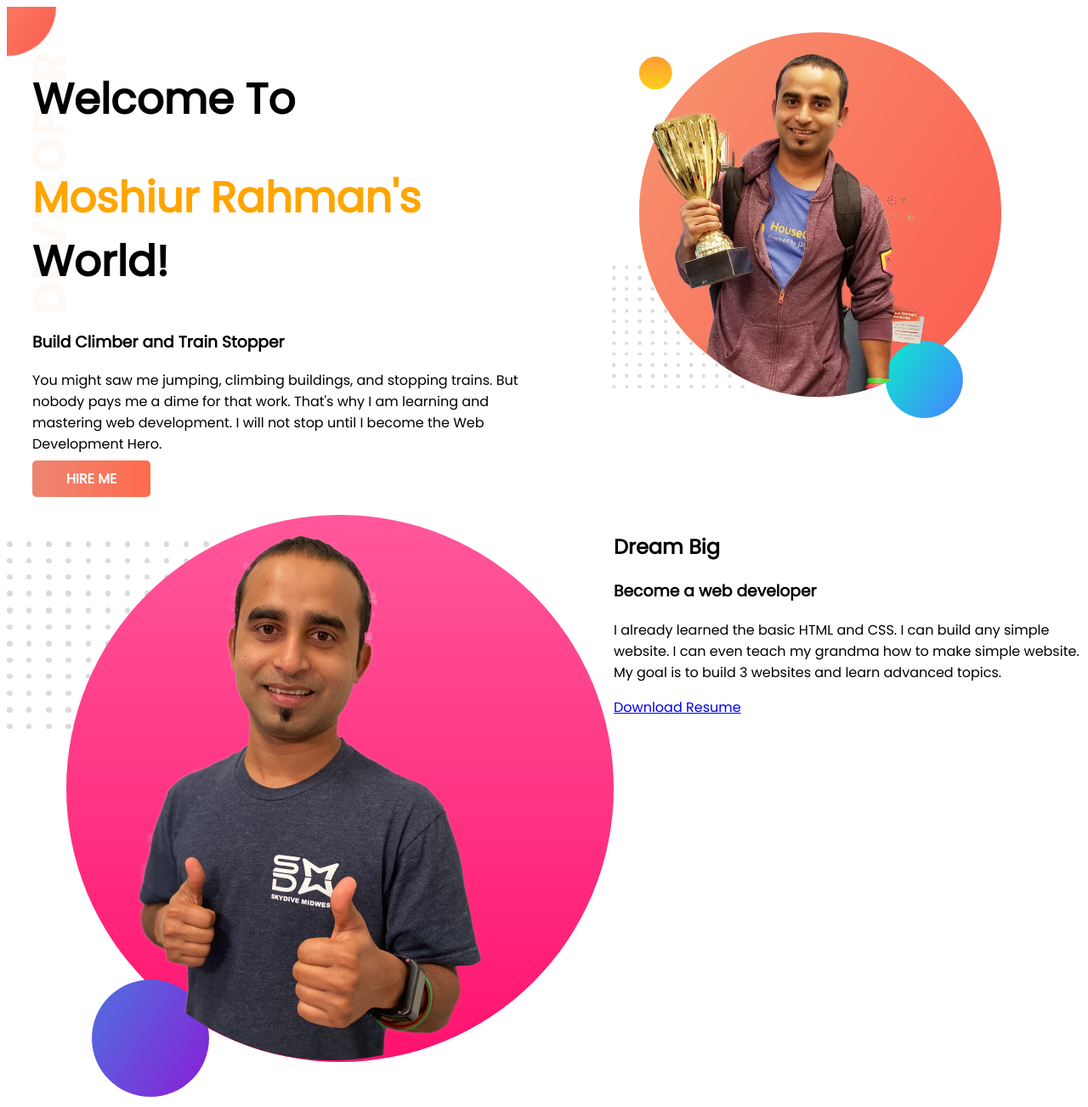
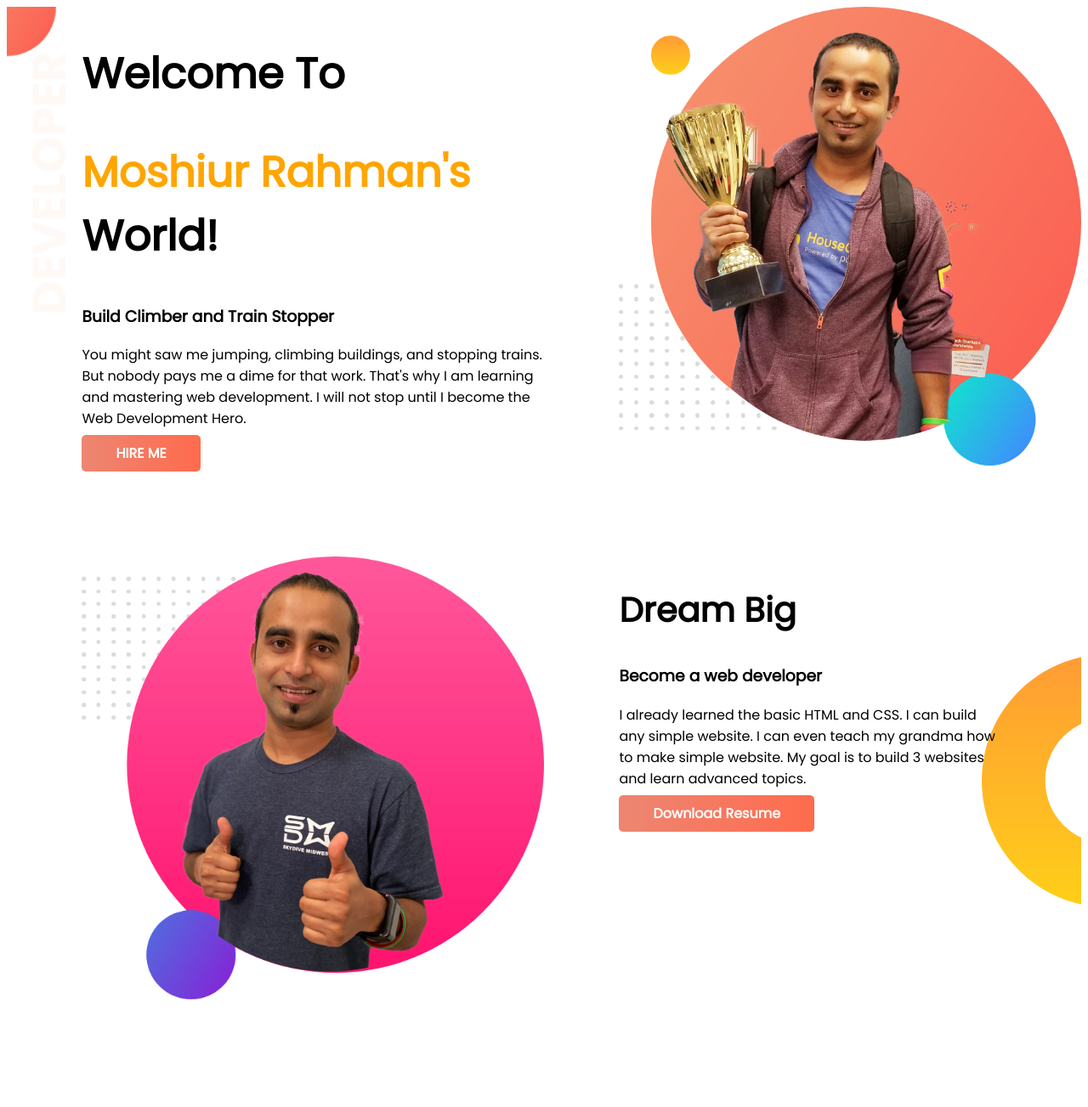
Before and after one commit to mdmoshiur86/developer-portfolio, a plain HTML site: page index.html in a window 1280 px wide. Shown: the whole page at 85% size. After the commit the page ends 1192 px from the top, so only its background shows below. Drawn offline with Linux system fonts and the light colour scheme.

Commit message:
middle completed

```diff
--- a/index.html
+++ b/index.html
@@ -26,15 +26,15 @@
           </div>
     </section>
 
-    <section>
-        <div>
+    <section class="middle-banner">
+        <div class="width-half">
             <img src="images/jhankar2.png" alt="">
         </div>
-        <div>
+        <div class="width-half">
             <h2>Dream Big</h2>
             <h3>Become a web developer</h3>
             <p>I already learned the basic HTML and CSS. I can build any simple website. I can even teach my grandma how to make simple website. My goal is to build 3 websites and learn advanced topics.</p>
-            <a href="https://github.com/mdmoshiur86" target="_blank" >Download Resume</a>
+            <a class="button-link" href="https://github.com/mdmoshiur86" target="_blank" >Download Resume</a>
         </div>
     </section>
 
--- a/style.css
+++ b/style.css
@@ -7,19 +7,25 @@ body{
 h1{
     font-size: 50px;
 }
+h2{
+    font-size: 40px;
+    font-weight: 700;
+}
 .orange-color{
     color: orange;
 }
+/*top banner started*/
 section{
     display: flex;
 }
 .half-width{
     width: 50%;
-    padding: 30px;
+    padding-left: 2%;
+    margin-left: 5%;
 }
 .half-width img{
-    width: 80%;
-    margin-left: 50px;
+    width: 100%;
+
 }
 .button-link{
     text-decoration: none;
@@ -34,3 +40,29 @@ section{
     background-image: url(images/top-banner.png);
     background-repeat: no-repeat;
 }
+/*****top banner ended*******/
+
+
+/*****middle banner started*******/
+.middle-banner{
+    display: flex;
+    margin-top: 100px;
+    background-image: url(images/dream-bg.png);
+    background-repeat: no-repeat;
+    background-position: right;
+}
+.middle-banner .width-half{
+    width: 50%;
+    padding-left: 2%;
+    margin-left: 5%;
+}
+.middle-banner .width-half p{
+    margin-right: 100px;
+}
+
+.middle-banner .width-half img{
+    width: 100%;
+
+}
+
+/*****middle banner ended*******/
```
